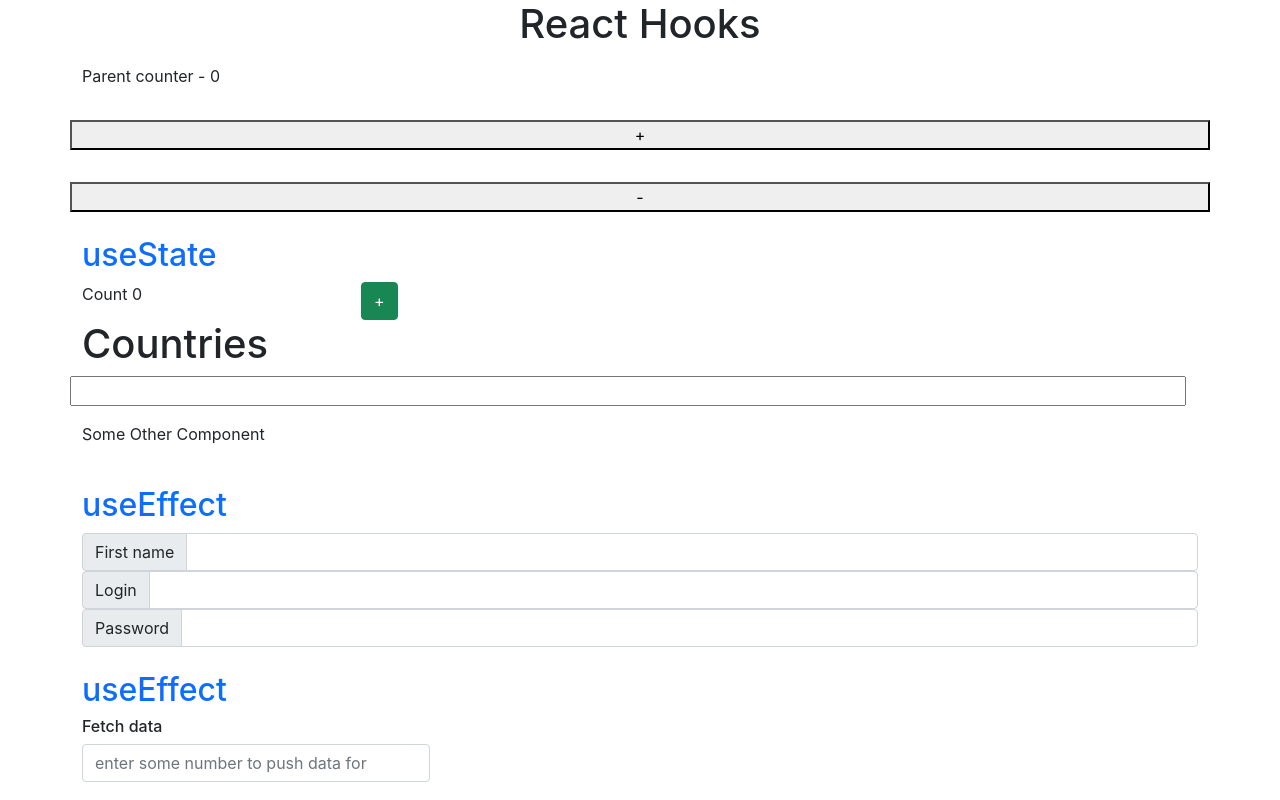
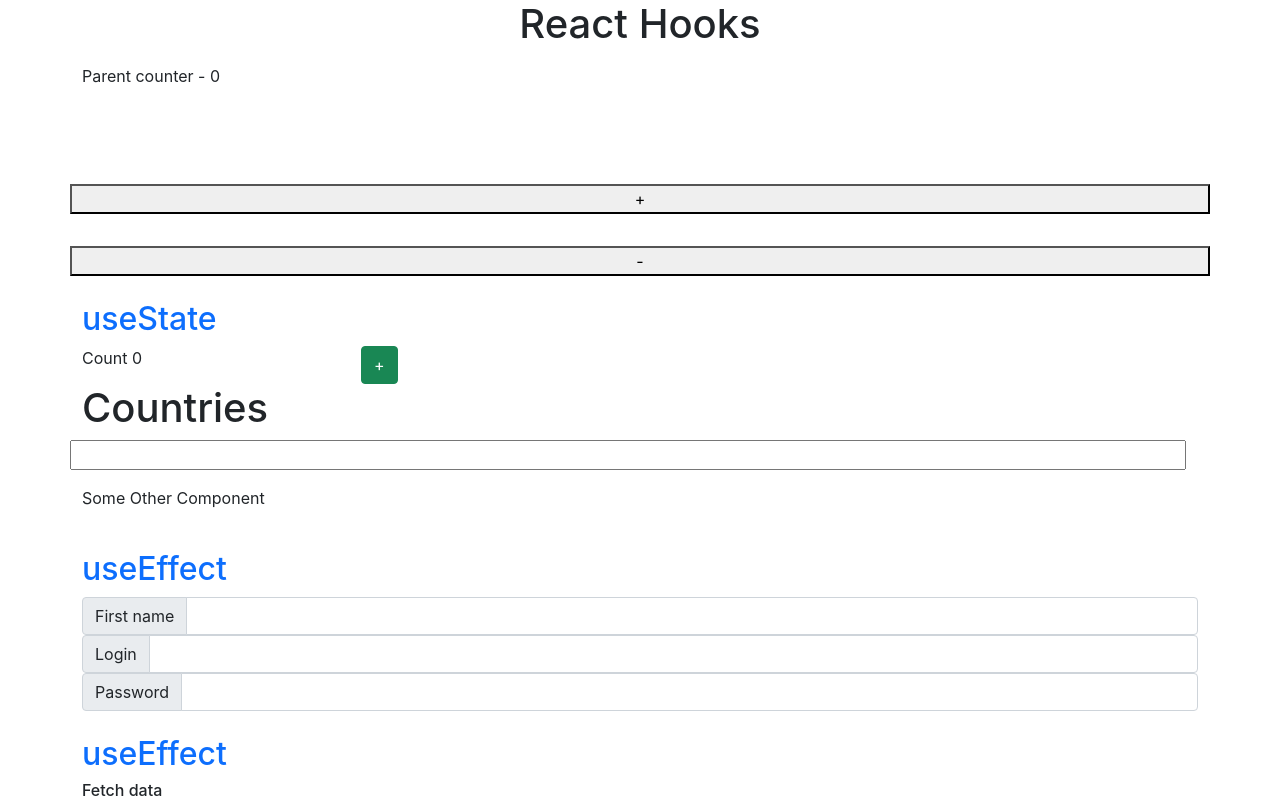
Before and after one commit to SergeyKhrapin/react_hooks, a React (Create React App) app: page / in a window 1280 px wide. Shown: the top 800 px of the page. Built offline with nearby package versions, Linux system fonts and the light colour scheme.

Commit message:
Bump React to 18

```diff
--- a/src/ReactHooks.tsx
+++ b/src/ReactHooks.tsx
@@ -13,18 +13,56 @@ import Login from './hooks/customHooks/login/Login'
 import * as Memo from './preventRerendering/functionalComponent'
 import * as Pure from './preventRerendering/classComponent'
 import RenderProps from './renderProps/Counter'
-import {useState} from 'react'
+import { memo, useCallback, useEffect, useMemo, useRef, useState } from 'react'
 import Fetch from './hooks/useEffect/Fetch'
 
 function ReactHooks() {
+	console.log('ReactHooks render >>>>>');
+
 	const [counter, setCounter] = useState(0)
+	const prevCounter = useRef(null)
+
+	// const arr = [10, 2, 5, 15, 20, 1, 33];
+
+	// const sort = (arr) => {
+	// 	const arrayOfArraysWithTwoNumbers = [];
+
+	// 	const divideArrayInHalf = (arr: number[]) => {
+	// 		if (arr.length === 1) {
+	// 			return arr;
+	// 		}
+	// 		const firstHalf = arr.slice(0, arr.length/2);
+	// 		const secondHalf = arr.slice(arr.length/2);
+
+
+	// 	};
+
+	// };
+
+	const increaseCounter = () => {
+		setCounter(val => {
+			prevCounter.current = val + 1
+			return ++val
+		})
+	}
+
+	const decreaseCounter = () => {
+		setCounter(val => --val)
+		prevCounter.current = counter
+	}
 
 	return (
 		<>
 			<MainContainer>
 				<div>Parent counter - {counter}</div>
-              <button onClick={() => setCounter(val => ++val)}>+</button>
-              <button onClick={() => setCounter(val => --val)}>-</button>
+				{prevCounter.current !== null || counter ?
+					<span>Counter has been {counter > prevCounter.current ? 'increased' : 'decreased'}</span> :
+					null}
+				<div>
+					<script>console.log(666)</script>
+				</div>
+				<button onClick={increaseCounter}>+</button>
+				<button onClick={decreaseCounter}>-</button>
 				<Count hookName='useState' />
 				<Form hookName='useEffect' />
 				<Fetch hookName='useEffect' />
--- a/src/hooks/customHooks/login/Input.tsx
+++ b/src/hooks/customHooks/login/Input.tsx
@@ -1,4 +1,4 @@
-import React, { FC, ChangeEvent } from 'react'
+import { FC, ChangeEvent } from 'react'
 
 type Props = {
     value: string,
@@ -10,8 +10,4 @@ type Props = {
 
 const Input: FC<Props> = props => <input {...props} />
 
-Input.defaultProps = {
-    type: 'text'
-}
-
 export default Input
```
Also changed, not shown: package.json (+4 -3 lines), src/index.tsx (+5 -3 lines), 1 other file (tests, documents, lock files or other folders). Lines whose indentation alone changed are shown as unchanged.
